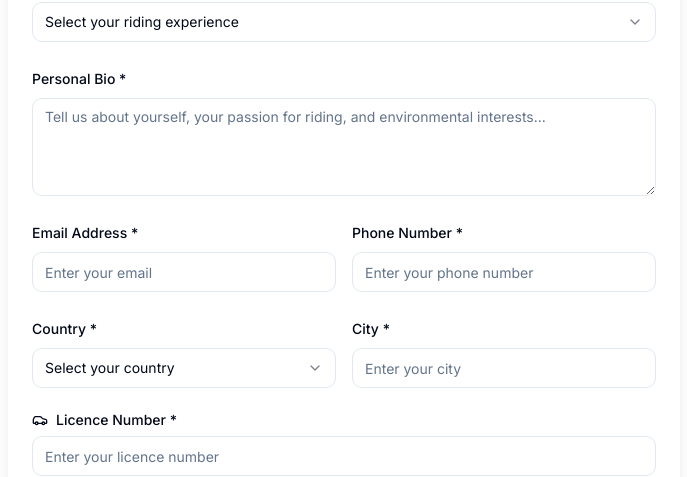
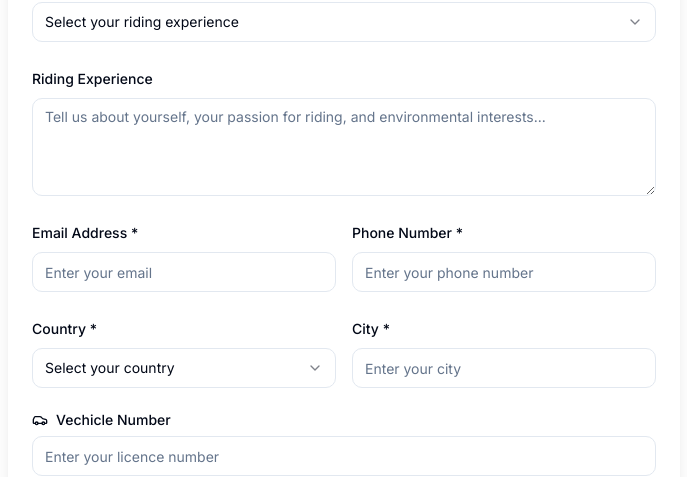
Before and after one commit to tausif892/Save-earth-ride, a Next.js app: page /register in a window 1280 px wide. Shown: the part 583-1060 px from the top of the page, without its empty margins (296-983 px from the left). Built offline with nearby package versions, Linux system fonts and the light colour scheme.

Commit message:
Update page.tsx

```diff
--- a/app/register/page.tsx
+++ b/app/register/page.tsx
@@ -295,7 +295,7 @@ export default function RegisterPage() {
                     </div>
 
                     <div className="space-y-2">
-                      <Label htmlFor="bio">Personal Bio *</Label>
+                      <Label htmlFor="bio">Riding Experience </Label>
                       <Textarea
                         id="bio"
                         {...register("bio")}
@@ -420,7 +420,7 @@ export default function RegisterPage() {
                 <div className="space-y-2">
                   <Label htmlFor="licenceNumber" className="flex items-center space-x-2">
                     <Car className="h-4 w-4" />
-                    <span>Licence Number *</span>
+                    <span>Vechicle Number</span>
                   </Label>
                   <Input
                     id="licenceNumber"
```
